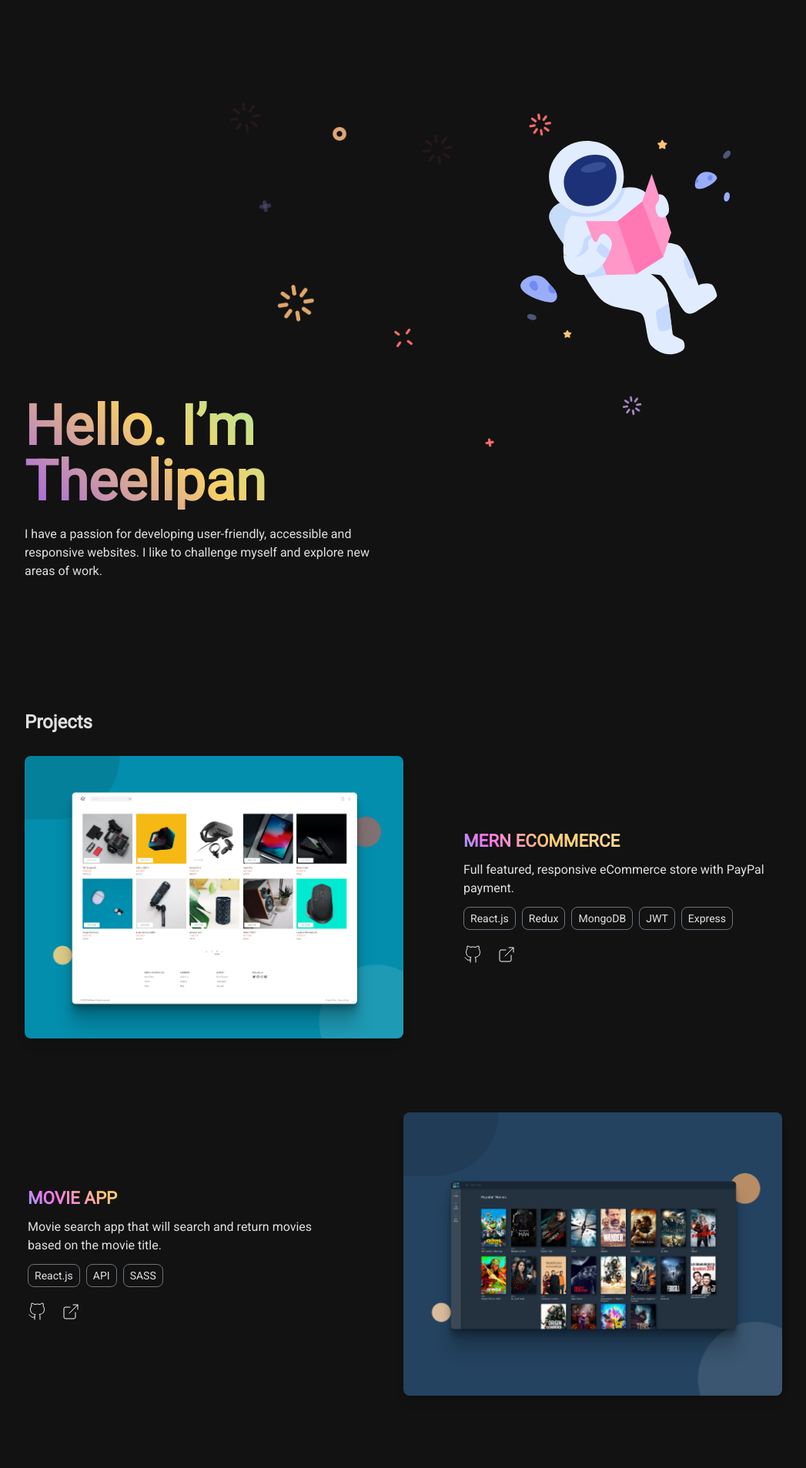
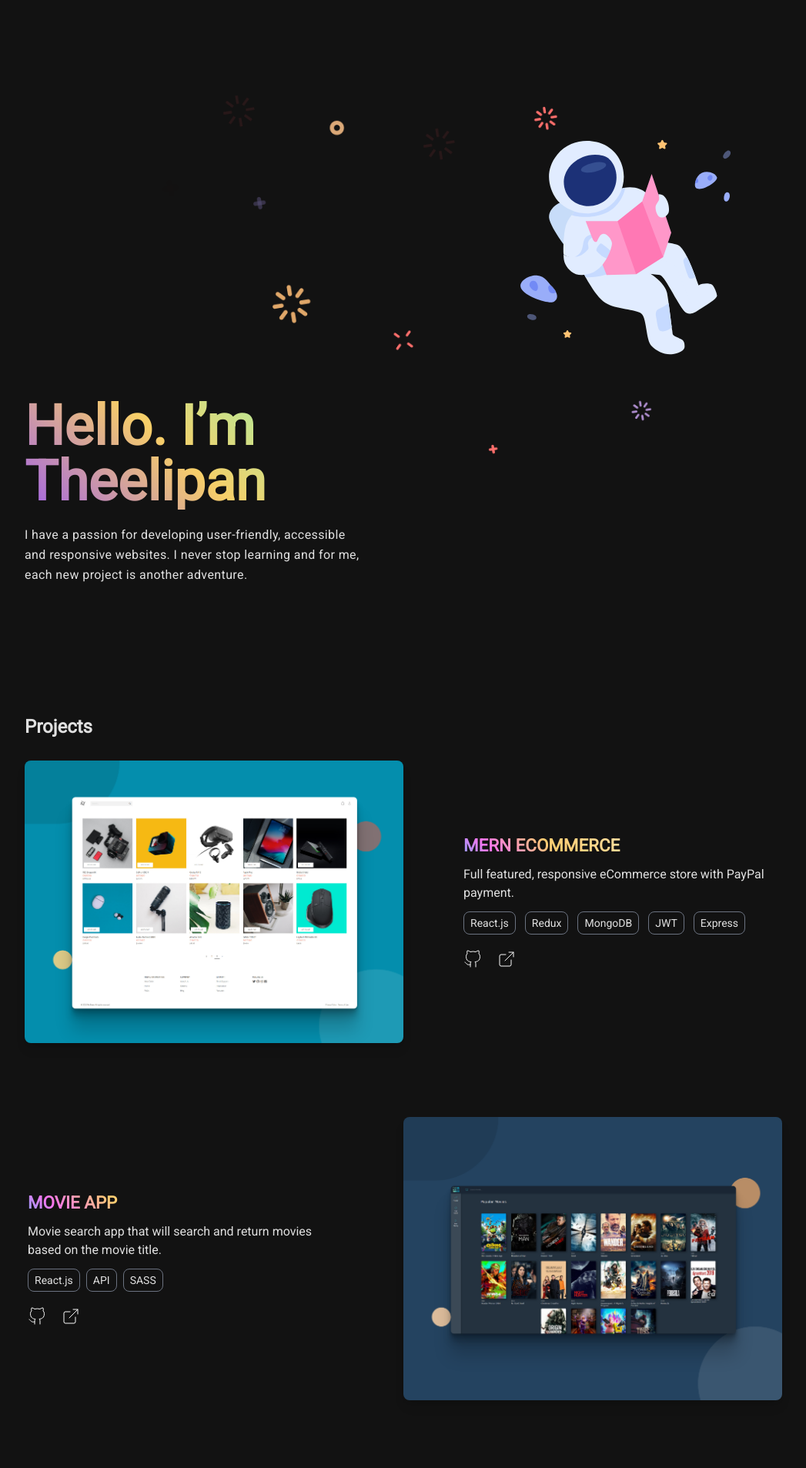
Before and after one commit to Eliuth0304/my_portfolio-react-, a React (Create React App) app in the folder frontend/: page / in a window 1280 px wide. Shown: the part 80-1987 px from the top of the page at 77% size, without its empty margins (116-1163 px from the left). Built offline with nearby package versions, Linux system fonts and the light colour scheme.

Commit message:
fix contact layout

```diff
--- a/frontend/src/App.js
+++ b/frontend/src/App.js
@@ -8,7 +8,7 @@ function App() {
   return (
     <div className='App container my-10 mx-auto max-w-screen-lg bg-black'>
       <Header />
-      <main className='px-5'>
+      <main>
         <Hero />
         <Project />
         <Skill />
--- a/frontend/src/components/Contact.js
+++ b/frontend/src/components/Contact.js
@@ -3,12 +3,12 @@ import React from 'react';
 const Contact = () => {
   return (
     <article className='my-28' id='contact'>
-      <header className='text-2xl font-bold pt-10'>
+      <header className='px-5 text-2xl font-bold pt-10'>
         <h>Contact Me</h>
         <p className='text-base font-thin'>I'd love to hear your thoughts!</p>
       </header>
-      <div className='flex flex-col md:flex-row justify-between md:items-end'>
-        <div className='bg-gray px-6 py-8 rounded-lg shadow-lg justify-center my-7 md:w-6/12  '>
+      <div className='md:mx-6 flex flex-col md:flex-row justify-between md:items-end'>
+        <div className='bg-gray px-6 py-8 md:rounded-lg shadow-lg justify-center my-7 md:w-6/12  '>
           <div>
             <p className='font-bold'>Theelipan Prabakar</p>
             <p className='font-thin'>Middletown, Connecticut</p>
@@ -17,25 +17,30 @@ const Contact = () => {
             </a>
           </div>
           <p className='border-b-2 mt-3 inline-block border-gray-500'>Resume</p>
-          <div className='flex flex-row flex-wrap mt-5 space-x-3 '>
-            <div className='mr-1  flex flex-row gap-1 items-end border border-gray-500 py-1.5 px-2 rounded-lg text-sm'>
+          <div className='flex flex-row flex-wrap mt-7'>
+            <div className='gap-1 mr-4 mb-2 flex flex-row items-end border border-gray-500 p-2 rounded-lg text-sm'>
+              <a href='https://www.linkedin.com/in/theelipan-prabakar-096437199/' target='_blank'>
+                <img src='./images/linkedin.svg' alt='linkedin' />
+              </a>
+              Linkedin
+            </div>
+
+            <div className='gap-1 mr-4 mb-2 flex flex-row items-end border border-gray-500 p-2 rounded-lg text-sm'>
               <a href='https://github.com/Deelip7' target='_blank'>
                 <img src='./images/github.svg' alt='github' />
               </a>
+              Github
             </div>
-            <div className='mr-1  flex flex-row gap-1 items-end border border-gray-500 py-1.5 px-2 rounded-lg text-sm'>
-              <a href='https://www.linkedin.com/in/theelipan-prabakar-096437199/' target='_blank'>
-                <img src='./images/linkedin.svg' alt='linkedin' />
-              </a>
-            </div>
-            <div className='mr-1  flex flex-row gap-1 items-end border border-gray-500 py-1.5 px-2 rounded-lg text-sm'>
+
+            <div className='gap-1 mb-2 flex flex-row items-end border border-gray-500 p-2 rounded-lg text-sm'>
               <a href='https://codepen.io/deelip7' target='_blank'>
                 <img src='./images/codepen.svg' alt='codepen' />
               </a>
+              Codepen
             </div>
           </div>
         </div>
-        <div className='mt-10 m-auto md:mt-0 max-w-xs md:max-w-md'>
+        <div className='m-auto mt-10 md:mt-0 max-w-xs md:max-w-sm'>
           <img src='./images/rocket2.png' alt='' />
         </div>
       </div>
--- a/frontend/src/components/Header.js
+++ b/frontend/src/components/Header.js
@@ -3,7 +3,7 @@ import React from 'react';
 const Header = () => {
   return (
     <div className='space-x-10'>
-      <ul className='flex flex-row  space-x-5 md:space-x-10 md:text-xl justify-center md:justify-end font-thin'>
+      <ul className='flex flex-row space-x-4 md:space-x-10 md:text-xl justify-center md:justify-end font-thin'>
         <li className='py-1 px-5 hover:bg-gray focus:bg-gray rounded-lg'>
           <a href='#projects'>Projects</a>
         </li>
--- a/frontend/src/components/Hero.js
+++ b/frontend/src/components/Hero.js
@@ -2,13 +2,15 @@ import React from 'react';
 
 const Hero = () => {
   return (
-    <section className='my-16  md:my-32 flex flex-col flex-wrap space-y-16 md:space-y-0 patterns'>
+    <section className='my-16 px-5 md:my-32 flex flex-col flex-wrap space-y-16 md:space-y-0 patterns'>
       <div className='ml-auto w-72 md:w-96 lg:w-2/5'>
         <img src='./images/Astronaut-01.svg' alt='Astronaut' />
       </div>
       <div className='max-w-md mb-auto space-y-5'>
         <h1 className='text-5xl font-bold md:text-7xl'>Hello. I’m Theelipan</h1>
-        <p>I have a passion for developing user-friendly, accessible and responsive websites. I like to challenge myself and explore new areas of work.</p>
+        <p className='tracking-wide leading-relaxed'>
+          I have a passion for developing user-friendly, accessible and responsive websites. I never stop learning and for me, each new project is another adventure.{' '}
+        </p>
       </div>
     </section>
   );
--- a/frontend/src/components/Project.js
+++ b/frontend/src/components/Project.js
@@ -3,17 +3,17 @@ import React from 'react';
 const Project = () => {
   return (
     <>
-      <article className='my-28' id='projects'>
+      <article className='my-28 px-5' id='projects'>
         <header className='text-2xl font-bold pt-10'>
           <h2>Projects</h2>
         </header>
         <div className='my-7 space-y-24'>
           <div className='flex flex-wrap md:justify-between md:items-center'>
             <img src='./images/rn2-mockup.png' alt='MERN eCommerce' className='w-100 md:w-6/12 rounded-lg shadow-lg' />
-            <div className='flex flex-col space-y-3 my-3 mx-1 w-100 md:w-5/12 '>
+            <div className='flex flex-col overflow-auto  space-y-3 my-3 mx-1 w-100 md:w-5/12 '>
               <h3 className='uppercase font-bold text-lg'>MERN eCommerce</h3>
               <p>Full featured, responsive eCommerce store with PayPal payment.</p>
-              <div className='flex overflow-auto space-x-2 pb-2'>
+              <div className='flex overflow-auto space-x-3 pb-2'>
                 <span className='border border-gray-500 px-2 py-1 rounded-lg text-sm'>React.js</span>
                 <span className='border border-gray-500 px-2 py-1 rounded-lg text-sm'>Redux</span>
                 <span className='border border-gray-500 px-2 py-1 rounded-lg text-sm'>MongoDB</span>
--- a/frontend/src/components/Skill.js
+++ b/frontend/src/components/Skill.js
@@ -2,7 +2,7 @@ import React from 'react';
 
 const Skill = () => {
   return (
-    <article className='my-28'>
+    <article className='my-28  px-5'>
       <header className='text-2xl font-bold pt-10'>
         <h2>Skills & Tools</h2>
       </header>
```
Also changed, not shown: 1 other file (tests, documents, lock files or other folders).
